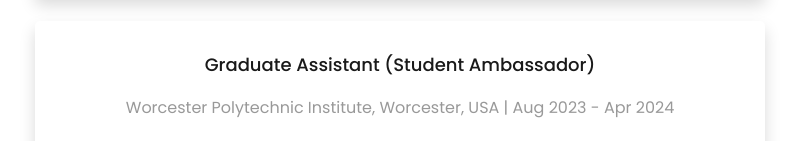
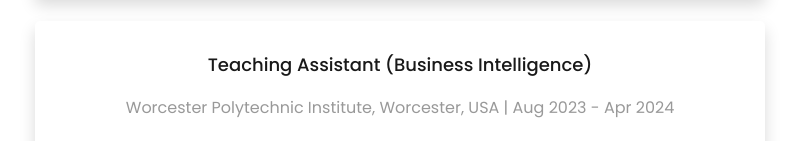
Before and after one commit to vishal9171/Vishal_Portfolio, a plain HTML site: page index.html in a window 1280 px wide. Shown: the part 4109-4250 px from the top of the page, without its empty margins (240-1039 px from the left). Drawn offline with Linux system fonts and the light colour scheme; some packages are replaced by stand-ins of ours; no server answers; files whose address does not match are found by name.

Commit message:
Update index.html

```diff
--- a/index.html
+++ b/index.html
@@ -360,7 +360,7 @@
                     </div>
                     <div class="media block-6 services d-block bg-white rounded-lg shadow ftco-animate mb-4">
                     <div class="media-body text-center">
-                            <h3 class="heading mb-3">Graduate Assistant (Student Ambassador)</h3>
+                            <h3 class="heading mb-3">Teaching Assistant (Business Intelligence)</h3>
                             <p>Worcester Polytechnic Institute, Worcester, USA | Aug 2023 - Apr 2024</p>
                             <p>Guided and supported students in academic and career development. Conducted weekly counseling sessions to address student concerns. Promoted academic excellence and student life as a Graduate Programs Ambassador.</p>
                         </div>
```
